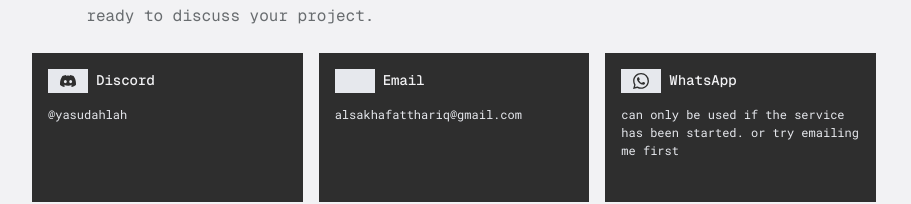
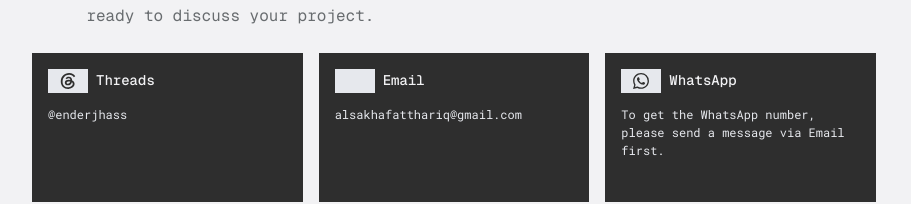
Before and after one commit to IRTIDEATH/Al-Sakha, a Next.js app: page /all-services/order in a window 1280 px wide. Shown: the part 614-818 px from the top of the page, without its empty margins (186-1097 px from the left). Built offline with nearby package versions, Linux system fonts and the light colour scheme; some icons are missing; a web font is replaced by a local one.

Commit message:
feat: change discord to thread on order page contact section

```diff
--- a/app/not-found.tsx
+++ b/app/not-found.tsx
@@ -8,6 +8,8 @@ const NotFound = () => {
         <Image
           src="/jetaa2.webp"
           alt="zeta mangap"
+          priority
+          unoptimized
           className="object-contain"
           width={260}
           height={260}
--- a/components/pages/all-service/order/step-contact.tsx
+++ b/components/pages/all-service/order/step-contact.tsx
@@ -3,10 +3,10 @@ import ContactCard from "./contact-card";
 const StepContact = () => {
   const contacts = [
     {
-      icon: "simple-icons:discord",
-      title: "Discord",
-      value: "@yasudahlah",
-      href: "https://discord.com/users/yasudahlah",
+      icon: "simple-icons:threads",
+      title: "Threads",
+      value: "@enderjhass",
+      href: "https://www.threads.com/@enderjhass",
     },
     {
       icon: "lucide:mail",
@@ -18,7 +18,7 @@ const StepContact = () => {
       icon: "simple-icons:whatsapp",
       title: "WhatsApp",
       value:
-        "can only be used if the service has been started. or try emailing me first",
+        "To get the WhatsApp number, please send a message via Email first.",
       href: "#",
     },
   ];
```
Also changed, not shown: app/opengraph-image.png.
